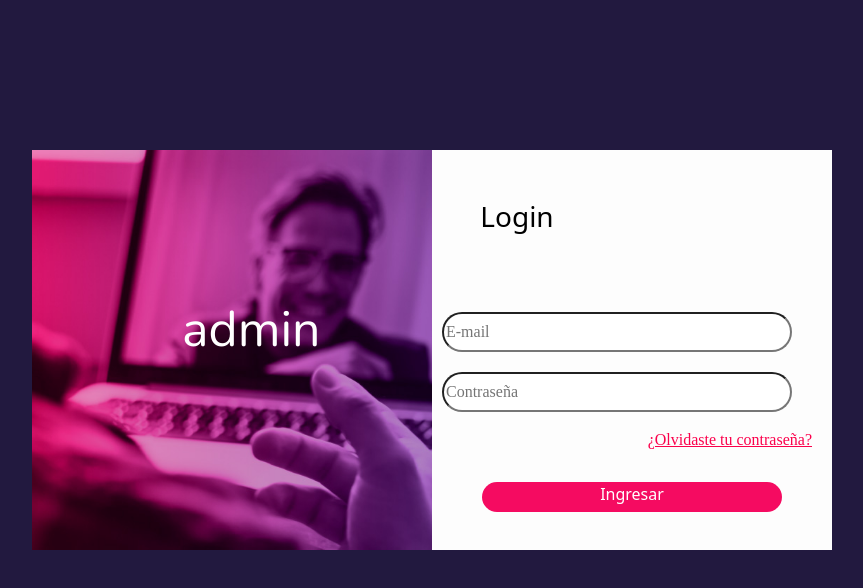
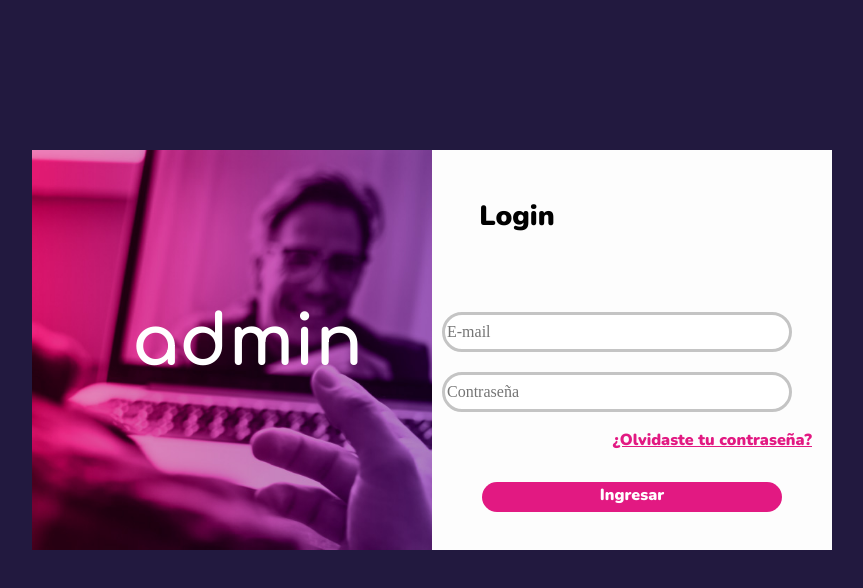
Before and after one commit to Francopierabella/Argentina-Programa, a plain HTML site: page Clase 10/index.html in a window 1280 px wide. Shown: the whole page, without its empty margins (208-1071 px from the left). Drawn offline with nearby package versions, Linux system fonts and the light colour scheme.

Commit message:
Tp Login. Falta iconos Y hacerlo responsive

```diff
--- a/Clase 10/index.html
+++ b/Clase 10/index.html
@@ -6,7 +6,8 @@
     <meta name="viewport" content="width=device-width, initial-scale=1.0">
     <link rel="preconnect" href="https://fonts.googleapis.com">
     <link rel="preconnect" href="https://fonts.gstatic.com" crossorigin>
-    <link href="https://fonts.googleapis.com/css2?family=Nunito:wght@700&display=swap" rel="stylesheet">
+    <link href="https://fonts.googleapis.com/css2?family=Comfortaa:wght@700&display=swap" rel="stylesheet">
+    <link href="https://fonts.googleapis.com/css2?family=Nunito:wght@900&display=swap" rel="stylesheet">
     <link rel="stylesheet" href="https://cdn.jsdelivr.net/npm/bootstrap@4.0.0/dist/css/bootstrap.min.css" integrity="sha384-Gn5384xqQ1aoWXA+058RXPxPg6fy4IWvTNh0E263XmFcJlSAwiGgFAW/dAiS6JXm" crossorigin="anonymous">
     <script src="https://cdn.jsdelivr.net/npm/@popperjs/core@2.11.6/dist/umd/popper.min.js" integrity="sha384-oBqDVmMz9ATKxIep9tiCxS/Z9fNfEXiDAYTujMAeBAsjFuCZSmKbSSUnQlmh/jp3" crossorigin="anonymous"></script>
     <link rel="stylesheet" href="	https://cdn.jsdelivr.net/npm/bootstrap@5.3.0-alpha2/dist/css/bootstrap.min.css">
--- a/Clase 10/styles.css
+++ b/Clase 10/styles.css
@@ -1,4 +1,3 @@
-@import url('https://fonts.googleapis.com/css2?family=Nunito:wght@400;700&display=swap');
 
 body{
     background-image: url(img/ondas.svg);
@@ -7,8 +6,11 @@ body{
 h2{
     color: white;
     position: absolute;
-    margin: 150px;
-    font-size: 50px;
+    margin: 150px ;
+    margin-left: 100px;
+    font-size: 70px ;
+    font-family: 'Comfortaa', cursive;
+    font-weight: bold;
 }
 .imagen-login{
     width: 400px;
@@ -30,13 +32,12 @@ h2{
     padding-left: 10px;
     font-size: 16px;
 }
-a button{
-    font-family: "Nunito" sans-serif;
-    font-weight: bold;
-}
+
 input{
     height:  40px;
     width: 100px;
+    font-family: 'Nunito',sans-serif;
+    border: solid  #C4C4C4;
 }
 .menu{
     width: 400px;
@@ -53,13 +54,17 @@ input{
     margin-left: 10px;
     justify-content: center;
     text-align: center;
+    font-family: 'Nunito', sans-serif;
+    font-weight: bolder;
+
+
+
 
 
 }
 .email-form{
     font-size: 16px;
     width: 350px;
-
     border-radius: 22px;
     font-family: 'Nunito Regular';
 }
@@ -76,35 +81,22 @@ input{
     margin: 0px;
     font-family: 'Nunito Bold';
 }
-/* .p-sesion{
-    justify-content: center;
-    text-align: center;
-    align-items: center;
-    margin: 0px;
-    width: 300px;
-    border: 5px solid;
-    border-radius: 20px;
-    background-color: rgb(139, 0, 139);
-}
-.a-sesion{
-    color: rgb(1, 1, 1);
-    font-family: 'Nunito Bold';
-    display: flex;
-    justify-content: center;
-    align-items: center; */
 
 .a-password{
     margin: 0px;
     margin-right: 20px;
     width: 16px;
-    color:rgb(251, 1, 76);
+    color: #E21982;
     text-decoration: underline;
+    font-family: 'Nunito', sans-serif;
+    font-weight: bold;
 }
 .a-password:hover{
     color:rgb(254, 0, 0);
 }
+
 .p-inicio{
-    background-color: rgb(245, 11, 97);
+    background-color: #E21982;
     margin: auto;
     margin-top: 30px;
     height: 30px;
@@ -120,4 +112,6 @@ input{
 .iniciar-sesion{
     color: white;
     text-decoration: none;
+    font-family: 'Nunito',sans-serif;
+    font-weight: bold;
 }
```
